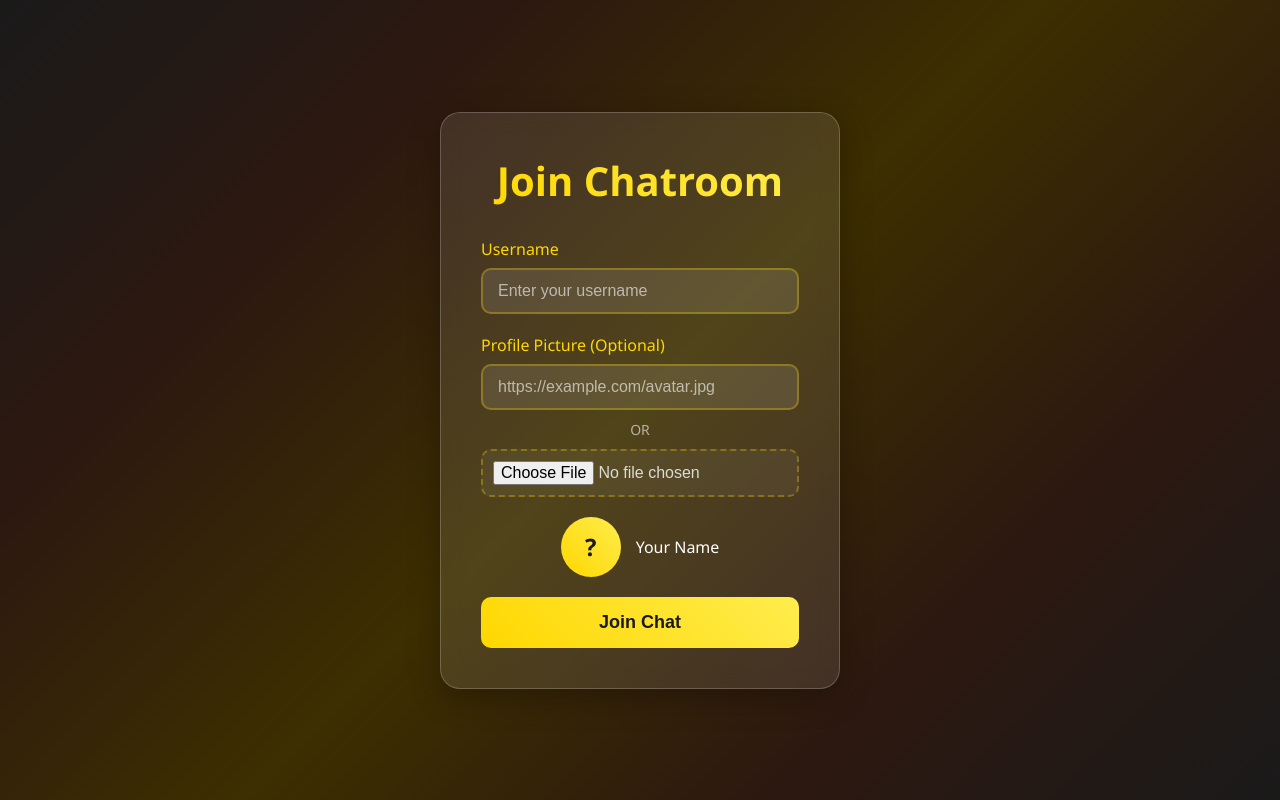
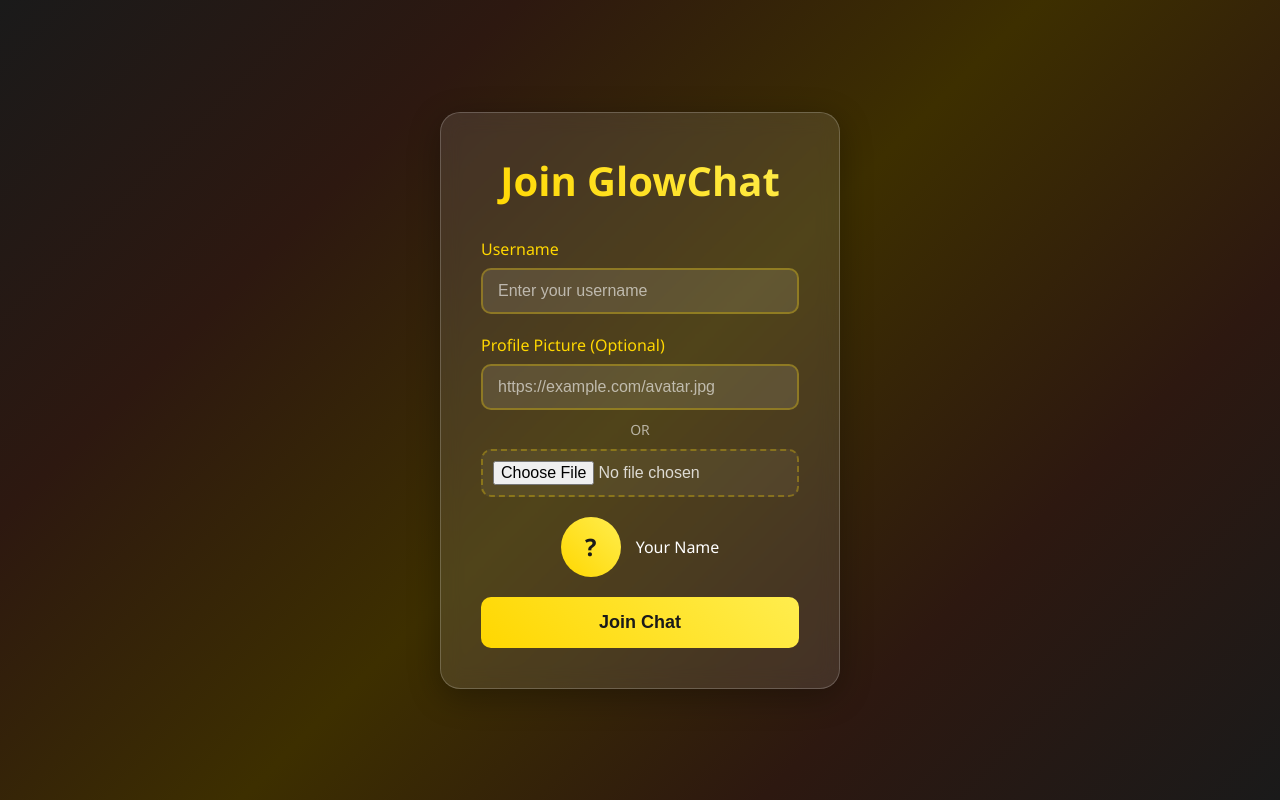
Before and after one commit to Hamood268/chatroom, a website: page Frontend/index.html in a window 1280 px wide. Drawn offline with nearby package versions, Linux system fonts and the light colour scheme; no server answers.

Commit message:
rebranded to 'GlowChat'

```diff
--- a/Frontend/index.html
+++ b/Frontend/index.html
@@ -3,7 +3,7 @@
   <head>
     <meta charset="UTF-8" />
     <meta name="viewport" content="width=device-width, initial-scale=1.0" />
-    <title>Chatroom</title>
+    <title>GlowChat</title>
     <link rel="stylesheet" href="./styles.css" />
   </head>
   <body>
@@ -12,7 +12,7 @@
     <!-- Login Page -->
     <div id="loginPage" class="login-container">
       <div class="login-card">
-        <h1>Join Chatroom</h1>
+        <h1>Join GlowChat</h1>
         <form id="loginForm">
           <div class="form-group">
             <label for="username">Username</label>
@@ -69,7 +69,7 @@
     <!-- Chat Page -->
     <div id="chatPage" class="chat-container">
       <header class="chat-header">
-        <h1>Chatroom</h1>
+        <h1>GlowChat</h1>
       </header>
 
       <main class="chat-main">
```
Also changed, not shown: package.json (+4 -4 lines).
